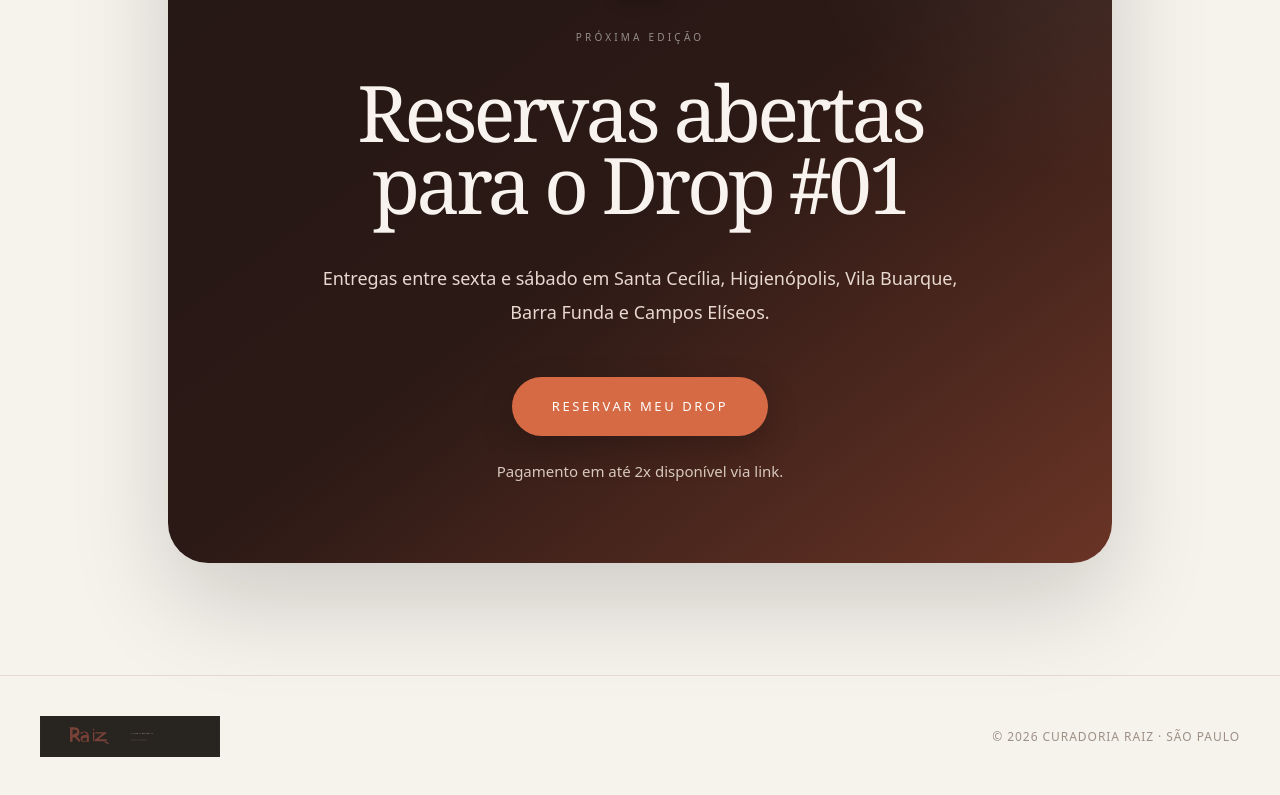
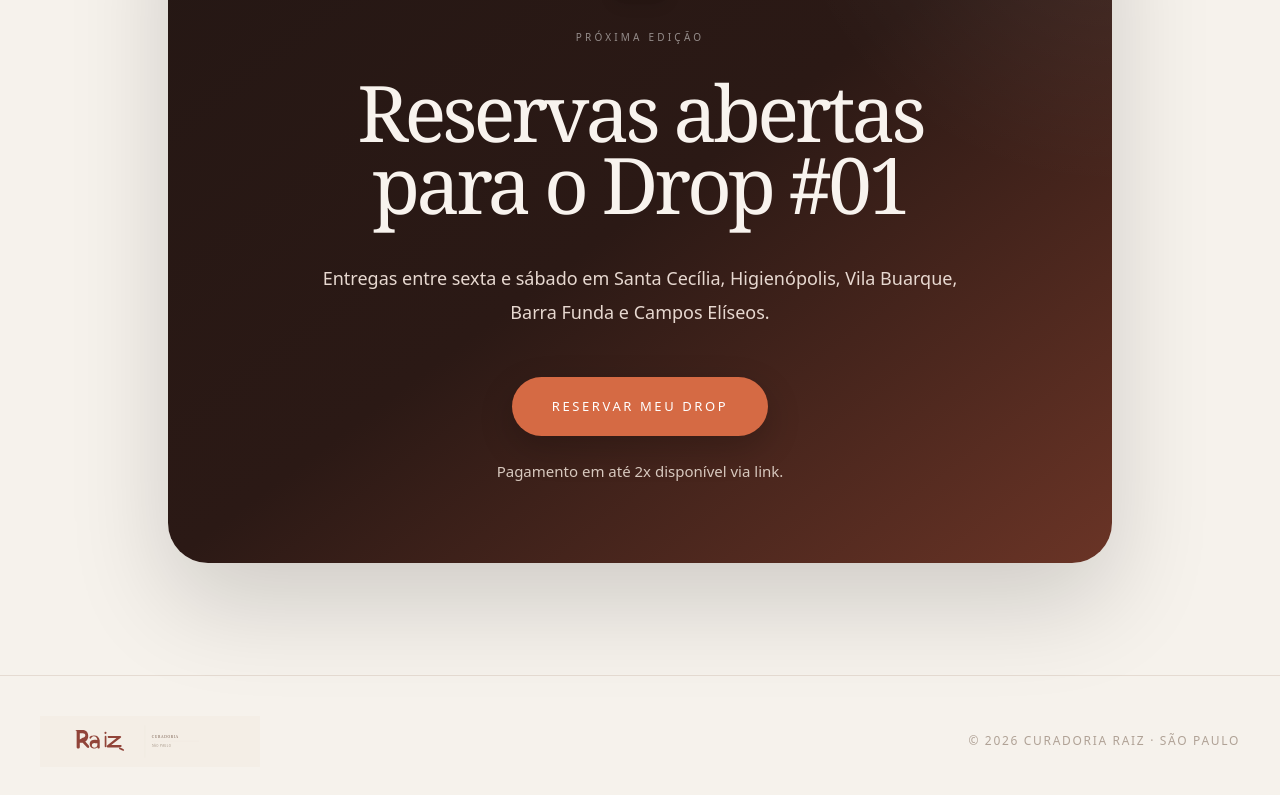
Before and after one commit to andretomazela-dev/curadoriaraiz, a Next.js app: page / in a window 1280 px wide. Shown: the part 3868-4663 px from the top of the page. Built offline with nearby package versions, Linux system fonts and the light colour scheme; a web font is replaced by a local one.

Commit message:
Update page.jsx

```diff
--- a/app/page.jsx
+++ b/app/page.jsx
@@ -293,17 +293,20 @@ export default function CuradoriaRaizLanding() {
 
       {/* FOOTER */}
 
-      <footer className='border-t border-[#E5DBD2] py-10'>
+<footer className='border-t border-[#E5DBD2] py-10 bg-[#F6F2EC]'>
   <div className='max-w-7xl mx-auto px-6 md:px-10 flex flex-col md:flex-row items-center justify-between gap-8'>
+
+    {/* LOGO */}
     <Image
-            src='/branding/06_horizontal_escuro.svg'
+      src='/branding/05_horizontal_claro.svg'
       alt='Curadoria Raiz'
-            width={240}
+      width={260}
       height={90}
-            className='w-[180px] h-auto opacity-90'
+      className='w-[190px] md:w-[220px] h-auto opacity-95'
     />
 
-          <div className='flex items-center gap-5 text-[#9D9186] text-[12px] tracking-[0.08em] uppercase'>
+    {/* TEXTO */}
+    <div className='flex items-center gap-5 text-[#B0A296] text-[11px] md:text-[12px] tracking-[0.14em] uppercase'>
       <p>© 2026 Curadoria Raiz · São Paulo</p>
     </div>
   </div>
```
Lines whose indentation alone changed are shown as unchanged.
